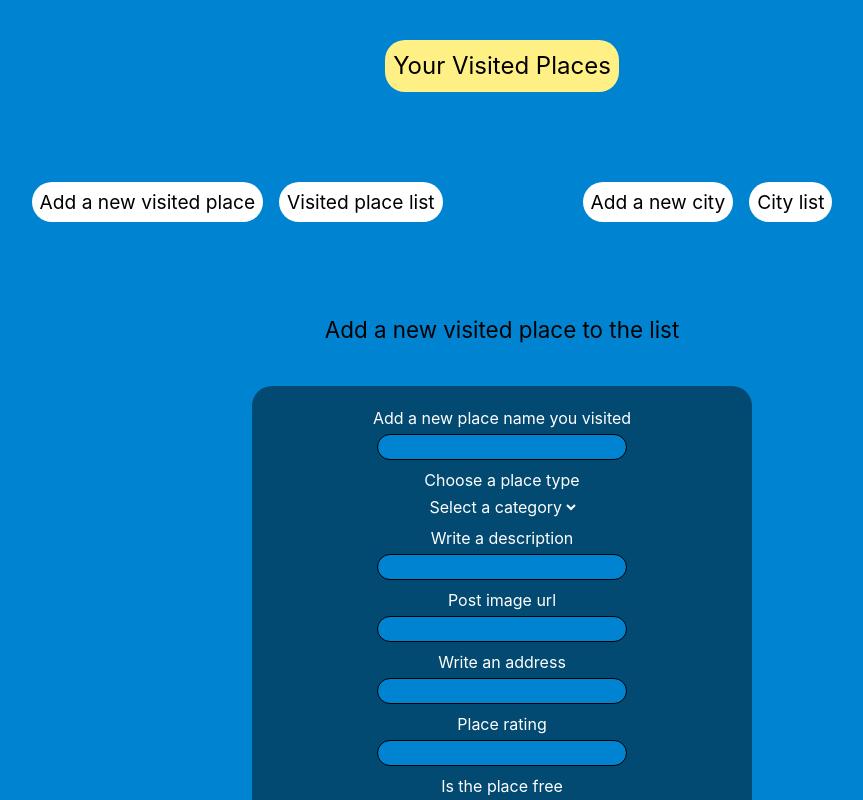
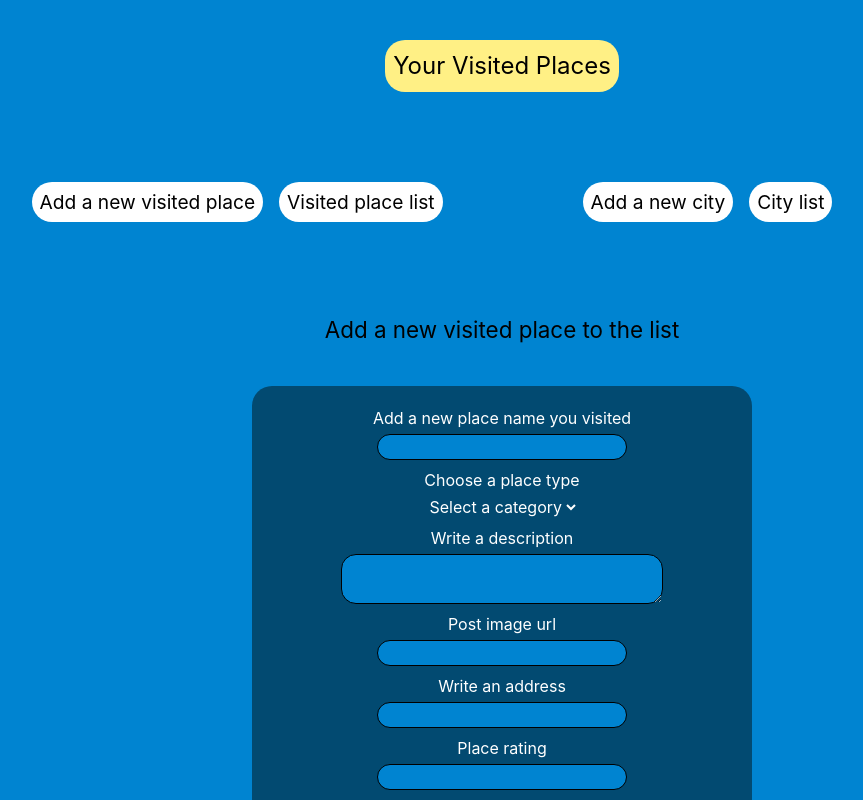
Before and after one commit to ArBa-dev-J/VisitedPlaces, a React (Vite) app in the folder front/: page /newPlace in a window 1280 px wide. Shown: the top 800 px of the page, without its empty margins (138-1001 px from the left). Built offline with nearby package versions, Linux system fonts and the light colour scheme; no server answers.

Commit message:
change description files to textarea, fix minor validation error for palces

```diff
--- a/front/src/components/forms/newPlace/NewPlaceFormInput.jsx
+++ b/front/src/components/forms/newPlace/NewPlaceFormInput.jsx
@@ -88,7 +88,7 @@ function NewCityFormInput() {
                 {errors.place_type && <p className="text-red-500">Place type must be chosen</p> || <p className="text-red-500">{getServerError("place_type")}</p>}
 
                 <label className="text-white block">Write a description</label>
-                <input {...register("description")} type="text" className="text-center border rounded-[15px] bg-sky-600" />
+                <textarea {...register("description")} type="text" className="text-center w-[70%] border rounded-[15px] bg-sky-600"/>
                 {<p className="text-red-500">{getServerError("description")}</p>}
 
                 <label className="text-white">Post image url</label>
```
